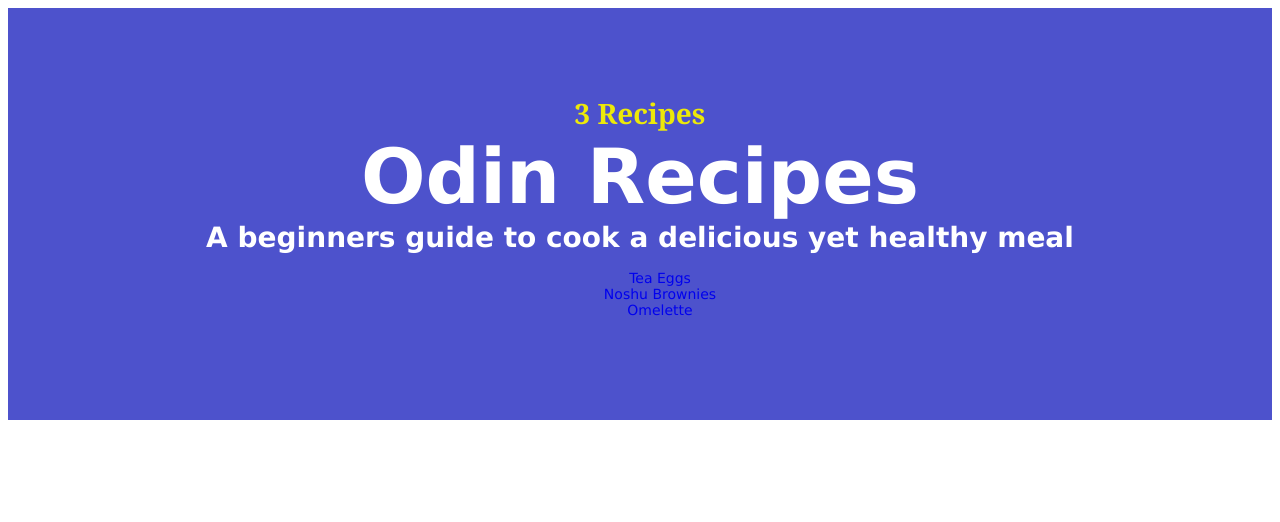
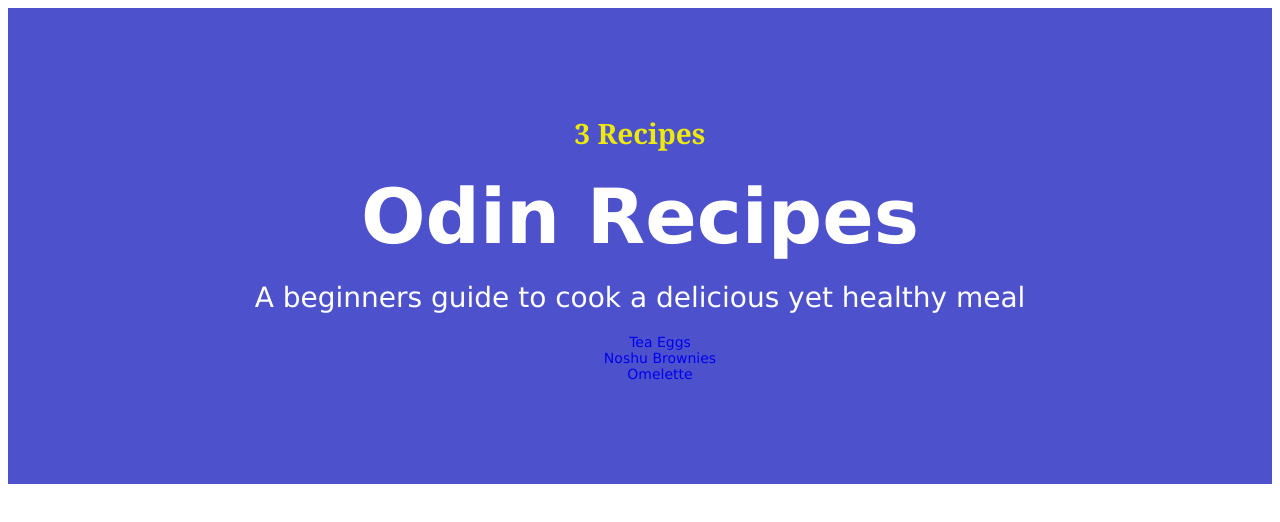
Before and after one commit to allanjchiang/odin-recipes, a plain HTML site: page index.html in a window 1280 px wide. Drawn offline with Linux system fonts and the light colour scheme.

Commit message:
Add css for margin, colour and padding

```diff
--- a/style.css
+++ b/style.css
@@ -3,7 +3,7 @@ h1 {
     color: #ffffff;
     text-align: center;
     font-size: 76px;
-    margin: 0 auto;
+    margin: 15px auto;
 }
 
 .recipes {
@@ -12,7 +12,6 @@ h1 {
     font-size: 14px;
     color: #4d4d4d;
     list-style: none;
-    margin: 0 auto;
 }
 
 div {
@@ -26,7 +25,7 @@ p {
     font-family: Georgia, 'Times New Roman', Times, serif;
     font-size: 28px;
     font-weight: 600;
-    margin: 0 auto;
+    margin: 20px;
 }
 
 a:visited {
@@ -40,4 +39,6 @@ a:link {
 #description {
     color: #ffffff;
     font-family: Verdana, Geneva, Tahoma, sans-serif;
+    font-weight: 400;
+    padding: 200px auto;
 }
```
